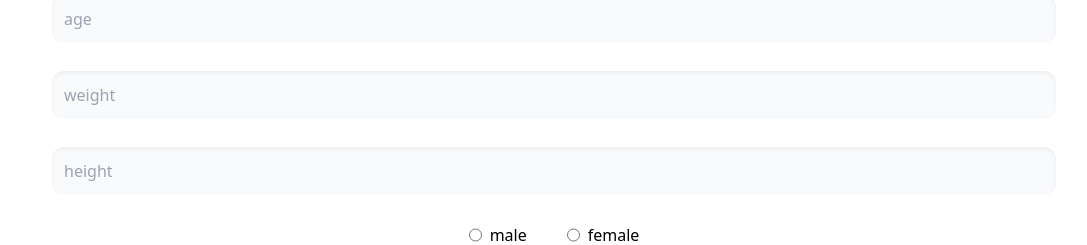
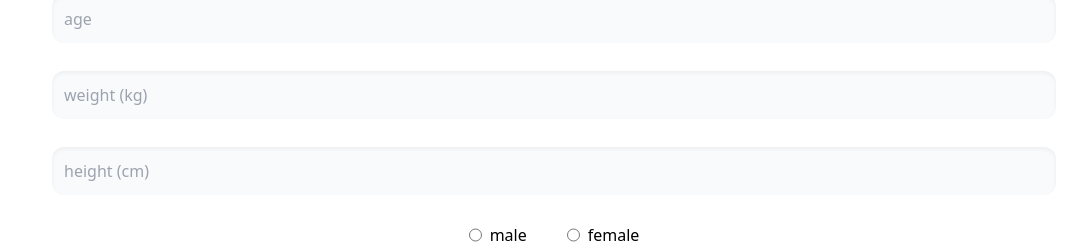
Before and after one commit to MahshadOliaie/Wizard-Form, a React (Vite) app: page /2 in a window 1280 px wide. Shown: the part 197-442 px from the top of the page, without its empty margins (96-1183 px from the left). Built offline with nearby package versions, Linux system fonts and the light colour scheme.

Commit message:
fix step bar re-render on back button

```diff
--- a/src/App.jsx
+++ b/src/App.jsx
@@ -13,6 +13,7 @@ function App() {
   const [physicalInfo, setPhysicalInfo] = useState({})
   const [activityLevel, setActivityLevel] = useState("")
   const [goal, setGoal] = useState("")
+  const [step, setStep] = useState("/")
 
 
   return (
@@ -27,14 +28,14 @@ function App() {
         goal,
         setGoal
       }}>
-        <StepBar />
+        <StepBar step={step} />
         <div className="flex flex-col mx-auto w-4/5 ps-5">
           <BrowserRouter>
             <Routes>
               <Route path="/" element={<PersonalInfo />} />
-              <Route path="/2" element={<PhysicalInfo />} />
-              <Route path="/3" element={<ActivityLevel />} />
-              <Route path="/4" element={<GoalSelector />} />
+              <Route path="/2" element={<PhysicalInfo setStep={setStep} />} />
+              <Route path="/3" element={<ActivityLevel setStep={setStep} />} />
+              <Route path="/4" element={<GoalSelector setStep={setStep} />} />
               <Route path="/result" element={<ShowCalory />} />
             </Routes>
           </BrowserRouter>
--- a/src/components/ActivityLevel/ActivityLevel.jsx
+++ b/src/components/ActivityLevel/ActivityLevel.jsx
@@ -5,7 +5,7 @@ import NextBtn from "../NextBtn/NextBtn"
 import PreviousBtn from "../PreviousBtn/PreviousBtn"
 
 
-function ActivityLevel() {
+function ActivityLevel({setStep}) {
     const { register, handleSubmit } = useForm()
     const { setActivityLevel } = useContext(Information)
 
@@ -45,7 +45,7 @@ function ActivityLevel() {
             </form>
 
             <div className="flex justify-between">
-                <PreviousBtn step={2} />
+                <PreviousBtn step={2}  setStep={setStep} />
                 <NextBtn onClick={handleSubmit(submit)} step={4} />
             </div>
         </>
--- a/src/components/GoalSelector/GoalSelector.jsx
+++ b/src/components/GoalSelector/GoalSelector.jsx
@@ -5,12 +5,11 @@ import Information from "../../context/Information/Information"
 import PreviousBtn from "../PreviousBtn/PreviousBtn"
 
 
-function GoalSelector() {
+function GoalSelector({setStep}) {
     const { register, handleSubmit } = useForm()
     const { setGoal } = useContext(Information)
 
     function submit(data) {
-        console.log(data)
         setGoal(data)
     }
 
@@ -35,7 +34,7 @@ function GoalSelector() {
             </form>
 
             <div className="flex justify-between">
-                <PreviousBtn step={3} />
+                <PreviousBtn step={3} setStep={setStep} />
                 <NextBtn onClick={handleSubmit(submit)} state={"Done"} step={"result"}/>
             </div>
 
--- a/src/components/PersonalInfo/PersonalInfo.jsx
+++ b/src/components/PersonalInfo/PersonalInfo.jsx
@@ -9,7 +9,6 @@ function PersonalInfo() {
 
 
     function submit(data) {
-        console.log(data)
         setPersonalInfo(data)
     }
 
--- a/src/components/PhysicalInfo/PhysicalInfo.jsx
+++ b/src/components/PhysicalInfo/PhysicalInfo.jsx
@@ -5,7 +5,7 @@ import NextBtn from "../NextBtn/NextBtn";
 import PreviousBtn from "../PreviousBtn/PreviousBtn";
 
 
-function PhysicalInfo() {
+function PhysicalInfo({setStep}) {
     const { register, handleSubmit } = useForm()
     const { setPhysicalInfo } = useContext(Information)
 
@@ -18,8 +18,8 @@ function PhysicalInfo() {
             <h1 className="text-2xl font-medium my-5">Physical Info</h1>
             <form className="flex flex-col gap-7">
                 <input {...register("age")} type="number" placeholder="age" className="bg-gray-50 p-3 shadow-inner rounded-xl" />
-                <input {...register("weight")} type="number" placeholder="weight" className="bg-gray-50 p-3 shadow-inner rounded-xl" />
-                <input {...register("height")} type="number" placeholder="height" className="bg-gray-50 p-3 shadow-inner rounded-xl" />
+                <input {...register("weight")} type="number" placeholder="weight (kg)" className="bg-gray-50 p-3 shadow-inner rounded-xl" />
+                <input {...register("height")} type="number" placeholder="height (cm)" className="bg-gray-50 p-3 shadow-inner rounded-xl" />
                 <div className="flex gap-10 justify-center">
                     <div className="gap-2 flex"><input {...register("gender")} type="radio" name="gender" id="male" value={"male"} />
                         <label htmlFor="male">male</label></div>
@@ -28,7 +28,7 @@ function PhysicalInfo() {
                 </div>
             </form>
             <div className="flex w-full justify-between">
-                <PreviousBtn step={" "} />
+                <PreviousBtn step={" "} setStep={setStep} />
                 <NextBtn onClick={handleSubmit(submit)} step={3} />
             </div>
         </>
--- a/src/components/PreviousBtn/PreviousBtn.jsx
+++ b/src/components/PreviousBtn/PreviousBtn.jsx
@@ -1,12 +1,17 @@
 import { useNavigate } from "react-router-dom"
 
 
-function PreviousBtn({ step }) {
+function PreviousBtn({ step , setStep }) {
     const nav = useNavigate()
+
+    function rerender(){
+        setStep(step)
+    }
+
     return (
         <>
             <div className="mt-10 self-start" onClick={() => nav(`/${step}`)}>
-                <p className="px-5 py-2 w-max rounded-lg bg-blue-100 hover:bg-blue-200">Previous Step</p>
+                <p onClick={rerender} className="px-5 py-2 w-max rounded-lg bg-blue-100 hover:bg-blue-200">Previous Step</p>
             </div>
         </>
     )
```
